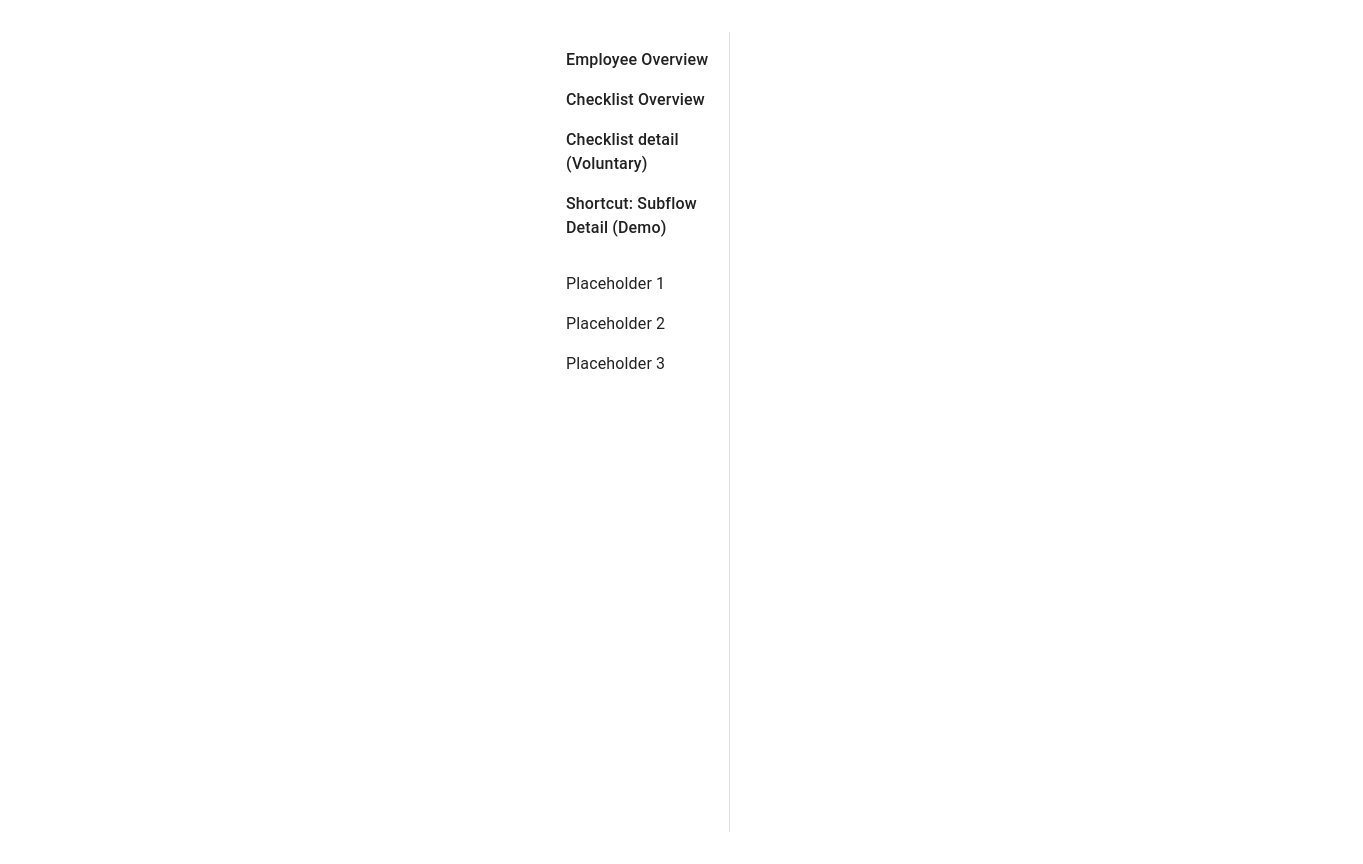
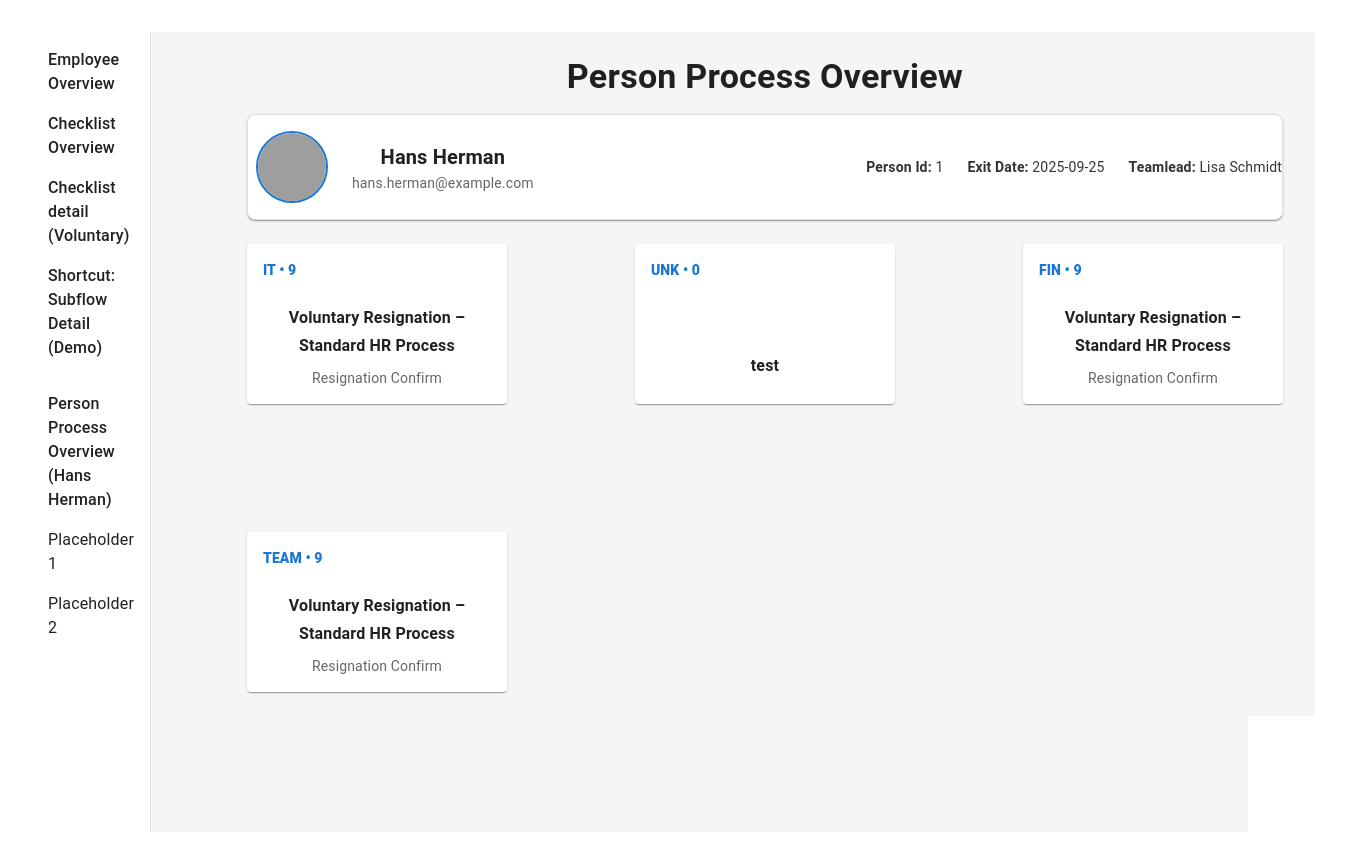
Before and after one commit to PatrickGress/offboardingtoolTS, a React (Vite) app: page /person-process/e2a1c7b2-1f3a-4b2c-9e8f-1a2b3c4d5e01 in a window 1280 px wide. Shown: the whole page, 1363 px wide, since content can reach past the window. Built offline with nearby package versions, Linux system fonts and the light colour scheme; grey boxes are pictures that could not be loaded.

Commit message:
add todo file and detail overview page plus navigation

```diff
--- a/src/App.tsx
+++ b/src/App.tsx
@@ -5,6 +5,7 @@ import { DebugNav } from './components/DebugNav';
 import { OverviewContainer } from './components/OverviewContainer';
 import { ChecklistOverview } from './components/ChecklistOverview';
 import { ChecklistDetail } from './components/ChecklistDetail';
+import { PersonProcessOverview } from './components/PersonProcessOverview';
 
 import './App.css';
 
@@ -18,6 +19,7 @@ function App() {
             <Route path="/" element={<OverviewContainer />} />
             <Route path="/checklist-overview" element={<ChecklistOverview />} />
             <Route path="/checklist-detail/:cardId" element={<ChecklistDetail />} />
+            <Route path="/person-process/:processId" element={<PersonProcessOverview />} />
           </Routes>
         </Box>
       </Box>
--- a/src/components/ChecklistOverview.tsx
+++ b/src/components/ChecklistOverview.tsx
@@ -6,7 +6,7 @@ import { useState, useEffect } from 'react';
 import { initialAreas } from '../mockAreas';
 import type { Area } from '../types/area';
 import { subflowCards } from '../mockSubflowCards';
-import { useNavigate, useLocation } from 'react-router-dom';
+import { useNavigate } from 'react-router-dom';
 
 export function ChecklistOverview() {
     const [areas, setAreas] = useState<Area[]>(() => {
@@ -19,7 +19,6 @@ export function ChecklistOverview() {
     const [newAreaName, setNewAreaName] = useState('');
     const [newAreaShort, setNewAreaShort] = useState('');
     const navigate = useNavigate();
-    const location = useLocation();
 
     useEffect(() => {
         localStorage.setItem('areas', JSON.stringify(areas));
@@ -65,10 +64,18 @@ export function ChecklistOverview() {
                     const cards = subflowCards.filter(card => card.areaId === area.id);
                     const isExpanded = expandedAreas.includes(area.id);
                     return (
-                        <Card key={area.id} sx={{ mb: 2, p: 2, bgcolor: '#fafafa', borderRadius: 2, boxShadow: 1 }}>
-                            <Box sx={{ display: 'flex', alignItems: 'center', justifyContent: 'space-between' }}>
+                        <Card
+                            key={area.id}
+                            sx={{ mb: 2, p: 2, bgcolor: '#fafafa', borderRadius: 2, boxShadow: 1, cursor: isExpanded ? 'default' : 'pointer' }}
+                            onClick={!isExpanded ? () => handleExpand(area.id) : undefined}
+                            aria-expanded={isExpanded}
+                        >
+                            <Box
+                                sx={{ display: 'flex', alignItems: 'center', justifyContent: 'space-between', cursor: 'pointer' }}
+                                onClick={isExpanded ? () => handleExpand(area.id) : undefined}
+                            >
                                 <Typography variant="h6" sx={{ fontWeight: 600, fontSize: '1.05rem' }}>{area.name}</Typography>
-                                <IconButton onClick={() => handleExpand(area.id)}>
+                                <IconButton onClick={(e: React.MouseEvent<HTMLElement>) => { e.stopPropagation(); handleExpand(area.id); }}>
                                     {isExpanded ? <ExpandLessIcon /> : <ExpandMoreIcon />}
                                 </IconButton>
                             </Box>
--- a/src/components/DebugNav.tsx
+++ b/src/components/DebugNav.tsx
@@ -27,7 +27,12 @@ export function DebugNav() {
         </ListItem>
       </List>
       <List>
-        {[...Array(3)].map((_, idx) => (
+        <ListItem disablePadding>
+          <ListItemButton component={Link} to="/person-process/e2a1c7b2-1f3a-4b2c-9e8f-1a2b3c4d5e01">
+            Person Process Overview (Hans Herman)
+          </ListItemButton>
+        </ListItem>
+        {[...Array(2)].map((_, idx) => (
           <ListItem key={idx}>
             Placeholder {idx + 1}
           </ListItem>
--- a/src/components/OverviewContainer.tsx
+++ b/src/components/OverviewContainer.tsx
@@ -3,6 +3,7 @@ import FileDownloadOutlinedIcon from '@mui/icons-material/FileDownloadOutlined';
 import ListAltOutlinedIcon from '@mui/icons-material/ListAltOutlined';
 import AddCircleOutlineIcon from '@mui/icons-material/AddCircleOutline';
 import { WorkflowOverview } from './WorkflowOverview';
+import { useNavigate } from 'react-router-dom';
 import { useState, useEffect, useMemo, useRef } from 'react';
 import { mockWorkflows } from '../mockProcesses';
 import { initialAreas } from '../mockAreas';
@@ -45,7 +46,7 @@ export interface FilterPanelProps {
 }
 
 export interface WorkflowOverviewProps {
-  onWorkflowClick: () => void;
+  onWorkflowClick: (processId: string) => void;
   workflows: any[];
   filtersOpen: boolean;
   setFiltersOpen: (v: boolean) => void;
@@ -66,6 +67,7 @@ function loadWorkflows() {
 }
 
 export function OverviewContainer() {
+  const navigate = useNavigate();
   // State
   const [search, setSearch] = useState('');
   const [debouncedSearch, setDebouncedSearch] = useState('');
@@ -219,7 +221,7 @@ export function OverviewContainer() {
       <Box sx={{ width: '100%', display: 'flex', justifyContent: 'flex-start' }}>
         <Box sx={{ ml: 2 }}>
           <WorkflowOverview
-            onWorkflowClick={() => {}}
+            onWorkflowClick={(processId: string) => navigate(`/person-process/${processId}`)}
             workflows={filteredWorkflows}
             filtersOpen={filtersOpen}
             setFiltersOpen={setFiltersOpen}
--- /dev/null
+++ b/src/components/PersonProcessOverview.tsx
@@ -0,0 +1,94 @@
+import { Box, Typography, Card, Avatar } from '@mui/material';
+import { useParams, useNavigate } from 'react-router-dom';
+import { mockWorkflows } from '../mockProcesses';
+import { subflowCards } from '../mockSubflowCards';
+import { subflowSteps } from '../mockSubflowSteps';
+import type { WorkflowData, StatusData } from '../types/workflow';
+import { initialAreas } from '../mockAreas';
+
+function loadWorkflows(): WorkflowData[] {
+  const stored = localStorage.getItem('mockWorkflows');
+  if (stored) {
+    try {
+      return JSON.parse(stored);
+    } catch {
+      return mockWorkflows;
+    }
+  }
+  return mockWorkflows;
+}
+
+export function PersonProcessOverview() {
+  const { processId } = useParams();
+  const navigate = useNavigate();
+  const workflows = loadWorkflows();
+  const workflow = workflows.find(w => w.processId === processId);
+
+  if (!workflow) {
+    return (
+      <Box sx={{ p: 4 }}>
+        <Typography variant="h5">Person process not found</Typography>
+      </Box>
+    );
+  }
+
+  // Helper: get first unchecked step text for a subflow
+  const getFirstUnchecked = (status: StatusData) => {
+    const card = subflowCards.find(c => c.id === status.subflowId);
+    if (!card) return '';
+    for (const stepId of card.checkpointIds) {
+      if (!status.completion.includes(stepId)) {
+        const step = subflowSteps.find(s => s.id === stepId);
+        if (step) return step.headline || step.description || '';
+      }
+    }
+    return 'All steps completed';
+  };
+
+  return (
+    <Box sx={{ width: '1100px', maxWidth: 1200, ml: 8, py: 3, px: 4, mr: 6, bgcolor: '#f5f5f5' }}>
+      <Typography variant="h4" sx={{ fontWeight: 700, mb: 2 }}>Person Process Overview</Typography>
+
+      {/* Header like ChecklistDetail */}
+      <Box sx={{ display: 'flex', alignItems: 'center', gap: 3, mb: 3, pl: 1, py: 2, border: '1px solid #e0e0e0', borderRadius: 2, bgcolor: '#fff', boxShadow: 1 }}>
+        <Avatar src={workflow.picture} alt={workflow.name} sx={{ width: 72, height: 72, border: '2px solid #1976d2' }} />
+        <Box sx={{ display: 'flex', flexDirection: 'column' }}>
+          <Typography variant="h6" sx={{ fontWeight: 700 }}>{workflow.name}</Typography>
+          <Typography variant="body2" sx={{ color: '#666' }}>{workflow.email}</Typography>
+        </Box>
+        <Box sx={{ ml: 'auto', display: 'flex', gap: 3 }}>
+          <Typography variant="body2" sx={{ color: '#333' }}><strong>Person Id:</strong> {workflow.id}</Typography>
+          <Typography variant="body2" sx={{ color: '#333' }}><strong>Exit Date:</strong> {workflow.exitDate}</Typography>
+          <Typography variant="body2" sx={{ color: '#333' }}><strong>Teamlead:</strong> {workflow.teamlead}</Typography>
+        </Box>
+      </Box>
+
+      {/* Tiles */}
+      <Box sx={{ display: 'grid', gridTemplateColumns: 'repeat(3, 1fr)', gap: 16 }}>
+        {workflow.statuses.map((status) => {
+          const card = subflowCards.find(c => c.id === status.subflowId);
+          const area = card ? initialAreas.find(a => a.id === card.areaId) : undefined;
+          const shortname = area ? area.shortname : 'UNK';
+          const total = card ? card.checkpointIds.length : 0;
+          const firstUnchecked = getFirstUnchecked(status);
+
+          return (
+            <Card
+              key={status.subflowId}
+              onClick={() => navigate(`/checklist-detail/${status.subflowId}`, { state: { processId: workflow.processId, subflowId: status.subflowId, completion: status.completion } })}
+              sx={{ p: 2, height: 160, display: 'flex', flexDirection: 'column', justifyContent: 'space-between', cursor: 'pointer' }}
+            >
+              <Box sx={{ display: 'flex', alignItems: 'center', justifyContent: 'space-between' }}>
+                <Typography variant="subtitle2" sx={{ fontWeight: 800, color: '#1976d2' }}>{shortname} • {total}</Typography>
+              </Box>
+              <Box>
+                <Typography variant="subtitle1" sx={{ fontWeight: 700 }}>{card?.name ?? status.subflowId}</Typography>
+                <Typography variant="body2" sx={{ color: '#666', mt: 1 }}>{firstUnchecked}</Typography>
+              </Box>
+            </Card>
+          );
+        })}
+      </Box>
+    </Box>
+  );
+}
--- a/src/components/WorkflowOverview.tsx
+++ b/src/components/WorkflowOverview.tsx
@@ -142,7 +142,7 @@ export function WorkflowOverview({ onWorkflowClick, filtersOpen, setFiltersOpen,
                     </thead>
                     <tbody>
                         {sortedWorkflows.map((wf, idx) => (
-                            <WorkflowCard key={wf.id} data={wf} onNameClick={onWorkflowClick} isTableRow={true} isLast={idx === sortedWorkflows.length - 1} />
+                            <WorkflowCard key={wf.id} data={wf} onNameClick={() => onWorkflowClick(wf.processId || wf.id)} isTableRow={true} isLast={idx === sortedWorkflows.length - 1} />
                         ))}
                     </tbody>
                 </table>
--- a/src/mockProcesses.ts
+++ b/src/mockProcesses.ts
@@ -14,6 +14,7 @@ export const mockWorkflows: WorkflowData[] = [
     picture: 'https://mui.com/static/images/avatar/1.jpg',
     statuses: [
       { completion: [], subflowId: 'h1c2d3e4-5f6a-7b8c-9d0e-1f2a3b4c5d6e' },
+      { completion: [], subflowId: 'test' },
       { completion: [], subflowId: 'f1a2b3c4-5d6e-7f8a-9b0c-1d2e3f4a5b6c' },
       { completion: [], subflowId: 'j3k4l5m6-7n8o-9p0q-1r2s-3t4u5v6w7x8y' },
     ],
```
Also changed, not shown: ToDo.txt (added).
